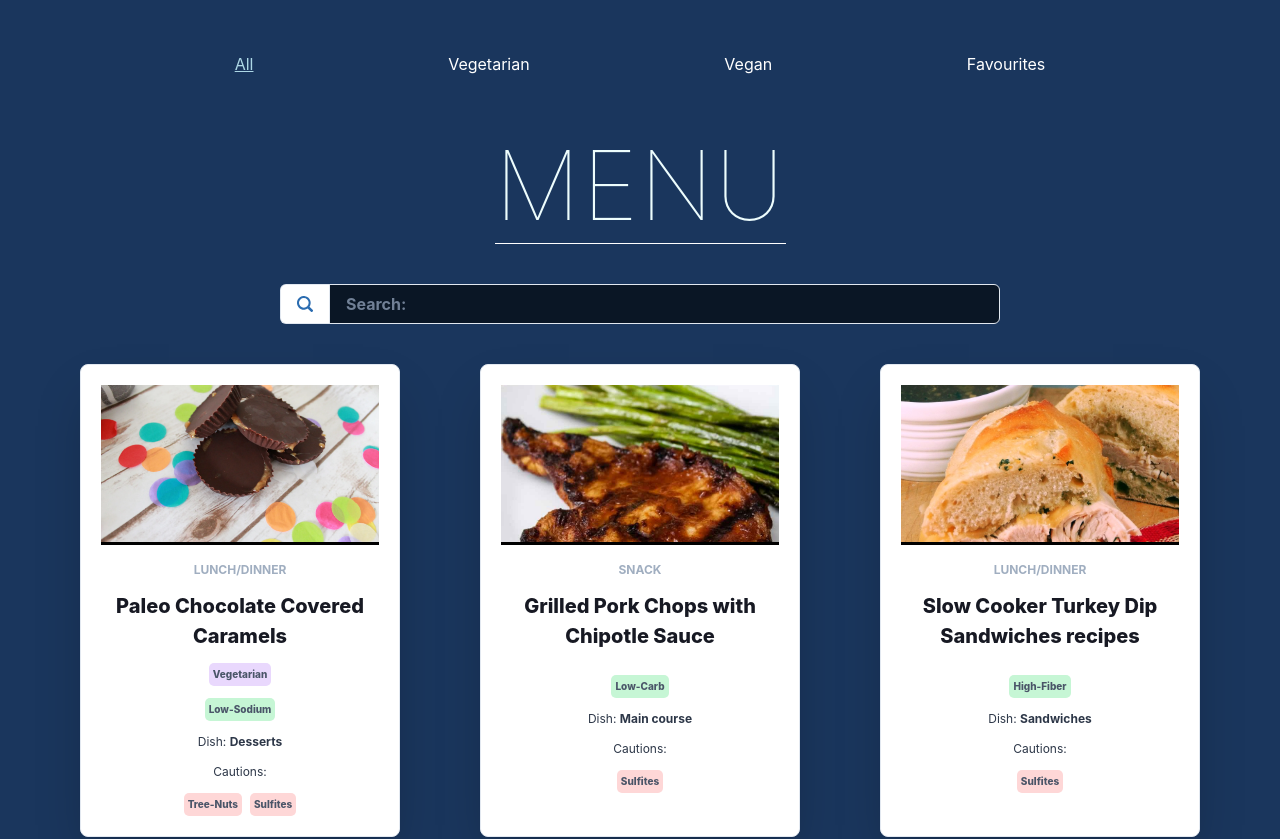
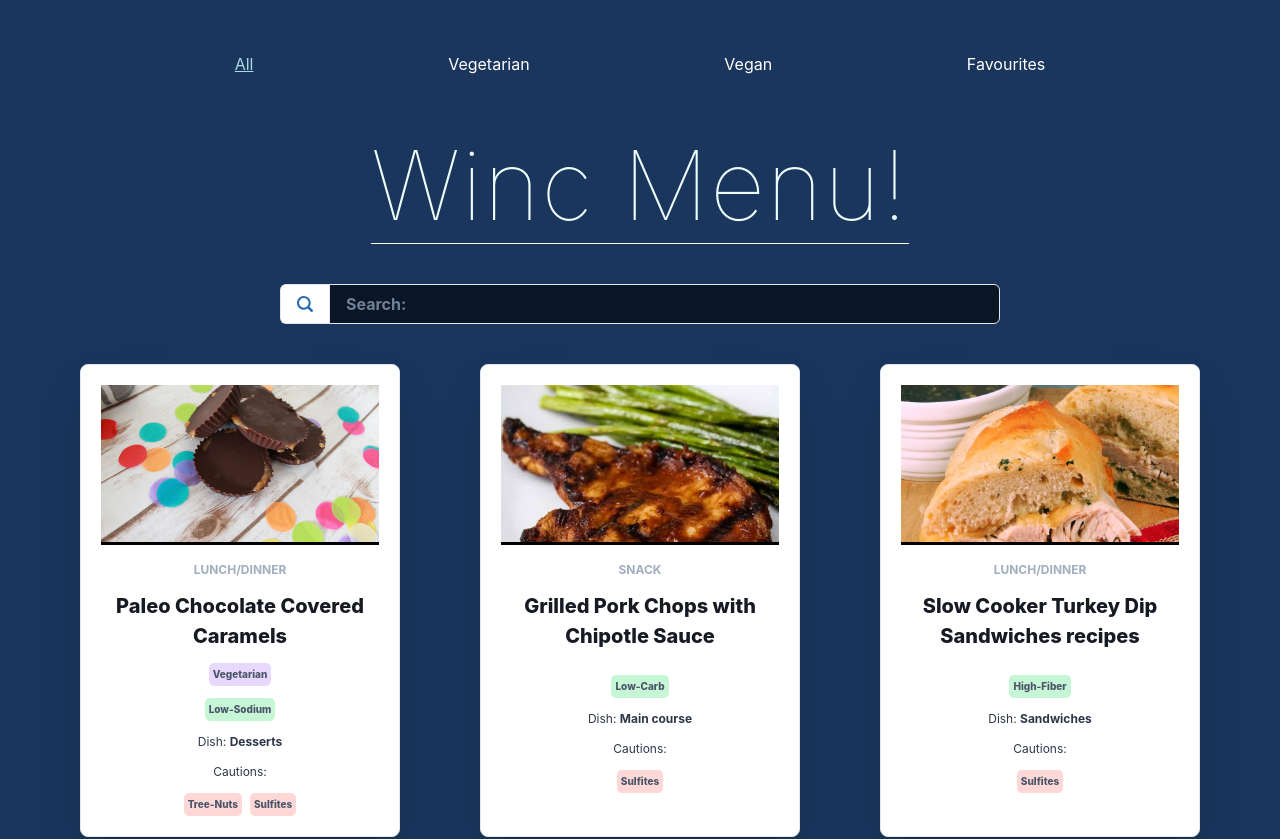
Before and after one commit to ElijahWilson-Kelly/react_basics_project, a React (Vite) app: page / in a window 1280 px wide. Shown: the top 839 px of the page. Built offline with nearby package versions, Linux system fonts and the light colour scheme.

Commit message:
Changed Heading

```diff
--- a/src/App.jsx
+++ b/src/App.jsx
@@ -1,9 +1,20 @@
 import { useState } from "react";
 import { Flex, useToast } from "@chakra-ui/react";
 
-import { data } from "./utils/data";
 import { RecipesPage } from "./pages/RecipesPage";
 import { RecipePage } from "./pages/RecipePage";
+
+import { data } from "./utils/data";
+let recipes = data.hits.map((hit) => {
+  const newUrl = hit.recipe.image.slice(4);
+  return {
+    ...hit,
+    recipe: {
+      ...hit.recipe,
+      image: newUrl,
+    },
+  };
+});
 
 /*
   Main Component
@@ -18,16 +29,6 @@ export const App = () => {
   const [recipe, useRecipe] = useState(null);
   const [filterTerm, useFilterTerm] = useState("All");
   const [favouriteRecipes, useFavouriteRecipes] = useState([]);
-  let recipes = data.hits.map((hit) => {
-    const newUrl = hit.recipe.image.slice(4);
-    return {
-      ...hit,
-      recipe: {
-        ...hit.recipe,
-        image: newUrl,
-      },
-    };
-  });
   const toast = useToast();
 
   if (filterTerm === "Vegetarian") {
--- a/src/pages/RecipesPage.jsx
+++ b/src/pages/RecipesPage.jsx
@@ -40,7 +40,7 @@ export const RecipesPage = ({
         borderBottom={"1px solid white"}
         mt={10}
       >
-        MENU
+        Winc Menu!
       </Heading>
       <SearchBar
         searchTerm={searchTerm}
```
